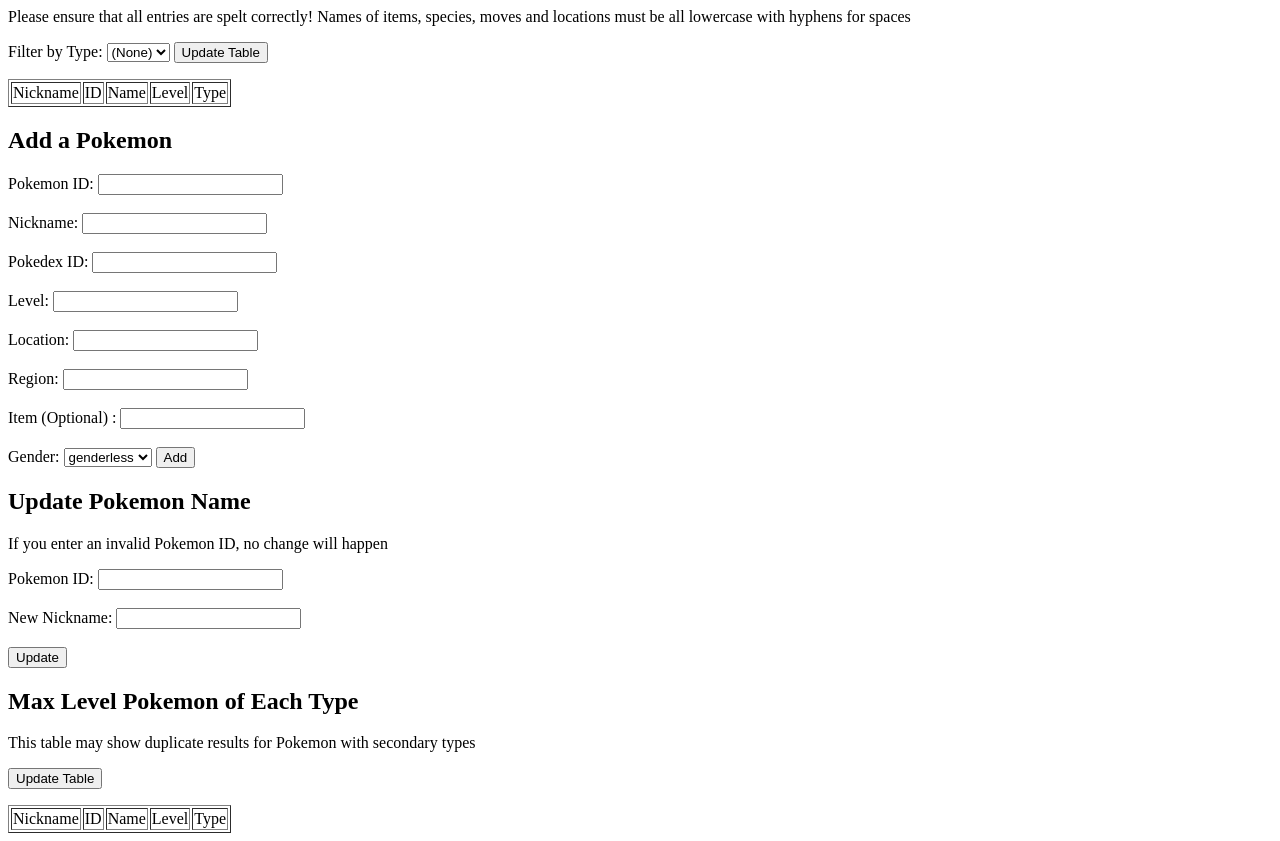
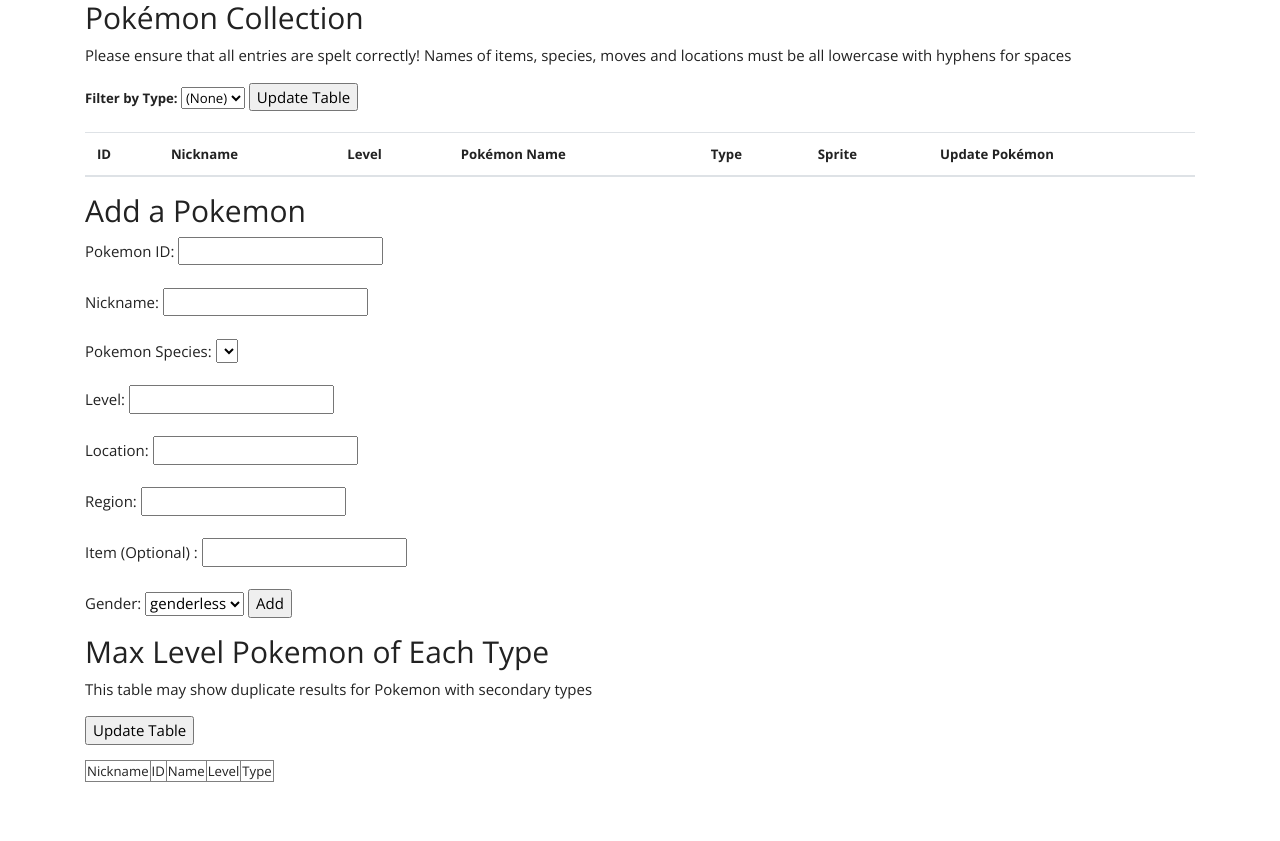
Before and after one commit to janellewong/pokemonDashboard, a Node server app: template templates/index.njk in a window 1280 px wide. After the commit the page ends 782 px from the top, so only its background shows below. Run offline with Node 20, Linux system fonts and the light colour scheme; the template is opened without the code that fills it: most values are stand-ins (such as "Sample title", 1, 10 or a date in 2020); lists and menus that the app fills with data are empty.

Commit message:
Update Frontend + Add Natl Pokedex

```diff
--- a/templates/index.njk
+++ b/templates/index.njk
@@ -1,60 +1,52 @@
-<html>
-  <head>
-          <title>Welcome to your Pokemon Storage!</title>
-  </head>
-
-  <body>
+{% extends "template.njk" %}
+{% block content %}
+  <div class="container">
+    <h2>Pokémon Collection</h2>
     <p>Please ensure that all entries are spelt correctly! Names of items, species,
     moves and locations must be all lowercase with hyphens for spaces</p>
-
-
       <form action="/" method="GET">
-      Filter by Type: <select name="typeName">
+        <label>
+          <b>Filter by Type: </b><select name="typeName">
             <option default value="">(None)</option>
             {% for type in types %}
               <option value="{{type.Name}}">{{type.Name}}</option>
             {% endfor %}
           </select>
+        </label>
         <input type="submit" value="Update Table" />
       </form>
-    <table border="1">
+      <table class="table table-hover table-striped">
         <thead>
           <tr>
-          <td>
-            Nickname
-          </td>
-          <td>
-            ID
-          </td>
-          <td>
-            Name
-          </td>
-          <td>
-            Level
-          </td>
-          <td>
-            Type
-          </td>
+            <th scope="col">ID</th>
+            <th scope="col">Nickname</th>
+            <th scope="col">Level</th>
+            <th scope="col">Pokémon Name</th>
+            <th scope="col">Type</th>
+            <th scope="col">Sprite</th>
+            <th scope="col">Update Pokémon</th>
           </tr>
         </thead>
         <tbody>
           {% for item in items %}
-          <tr>
+            <tr style="font-size: 16px; font-weight: bold;">
+              <form method="GET" action="updateName"> <!--refresh page when submitted-->
+                <input type="hidden" id="updateQueryRequest" name="updateQueryRequest">
+                <input type="hidden" name="insID" value="{{ item.ID }}">
+                <td>{{ item.ID }}</td>
                 <td>
-              {{ item.nickname }}
+                  <div class="form-group">
+                    <input type="text" class="form-control" name="insName" value="{{ item.nickname }}">
+                  </div>
                 </td>
+                <td>{{ item.level }}</td>
+                <td>{{ item.pokemonName }}</td>
+                <td>{{ item.typeName }}</td>
+                <td style="padding: 0px;"><img src="https://raw.githubusercontent.com/PokeAPI/sprites/master/sprites/pokemon/{{ item.PokedexID }}.png"/></td>
                 <td>
-              {{ item.ID }}
+                  <button class="btn btn-warning" type="submit">Update Pokémon</button>
                 </td>
-            <td>
-              {{ item.pokemonName }}
-            </td>
-            <td>
-              {{ item.level }}
-            </td>
-            <td>
-              {{ item.typeName }}
-            </td>
+              </form>
             </tr>
           {% endfor %}
         </tbody>
@@ -63,11 +55,17 @@
       <h2>Add a Pokemon</h2>
         <form method="GET" action="/insert"> <!--refresh page when submitted-->
 
-            Pokemon ID: <input type="text" name="ID"> <br /><br />
+              Pokemon ID: <input type="text" name="ID"><br /><br />
 
               Nickname: <input type="text" name="nickName"> <br /><br />
 
-            Pokedex ID: <input type="text" name="species"> <br /><br />
+              Pokemon Species:
+              <select name="species">
+                {% for pokemon in pokemonSpecies %}
+                  <option value="{{pokemon.id}}">{{pokemon.name}}</option>
+                {% endfor %}
+              </select>
+              <br /><br />
 
               Level: <input type="text" name="level"> <br /><br />
 
@@ -85,17 +83,6 @@
 
               <input type="submit" value="Add" name="Add"></p>
           </form>
-
-    <h2>Update Pokemon Name</h2>
-    <p>If you enter an invalid Pokemon ID, no change will happen</p>
-      <form method="GET" action="updateName"> <!--refresh page when submitted-->
-                <input type="hidden" id="updateQueryRequest" name="updateQueryRequest">
-                Pokemon ID: <input type="text" name="insID"> <br /><br />
-                New Nickname: <input type="text" name="insName"> <br /><br />
-
-                <input type="submit" value="Update" name="Update Name"></p>
-            </form>
-
 
       <h2>Max Level Pokemon of Each Type</h2>
       <p> This table may show duplicate results for Pokemon with secondary types</p>
@@ -145,5 +132,6 @@
                 </tr>
               {% endfor %}
             </tbody>
-  </body>
-</html>
+          </table>
+    </div>
+{% endblock %}
--- /dev/null
+++ b/templates/template.njk
@@ -0,0 +1,32 @@
+<html>
+  <head>
+    <title>Welcome to your Pokemon Storage!</title>
+    <link rel="stylesheet" href="https://cdnjs.cloudflare.com/ajax/libs/bootswatch/4.6.1/yeti/bootstrap.min.css" integrity="sha512-I7XN7UohsJrNHs9YBd+o6qDsepajw8d4xJ1jgLhnyi27JkOTS+S9kzHgGxg4pUJ7ha6JAMNq3POY7tbvZ9sHQw==" crossorigin="anonymous" referrerpolicy="no-referrer" />
+    <script src="https://cdn.jsdelivr.net/npm/jquery@3.5.1/dist/jquery.slim.min.js" integrity="sha384-DfXdz2htPH0lsSSs5nCTpuj/zy4C+OGpamoFVy38MVBnE+IbbVYUew+OrCXaRkfj" crossorigin="anonymous"></script>
+    <script src="https://cdn.jsdelivr.net/npm/bootstrap@4.6.1/dist/js/bootstrap.bundle.min.js" integrity="sha384-fQybjgWLrvvRgtW6bFlB7jaZrFsaBXjsOMm/tB9LTS58ONXgqbR9W8oWht/amnpF" crossorigin="anonymous"></script>
+  </head>
+  <body>
+  {% if navbar %}
+  <nav class="navbar navbar-expand-lg navbar-dark" style="background: rgb(187,43,50); margin-bottom: 0.5rem;">
+    <div class="container-fluid">
+      <a class="navbar-brand" href="#">Pokémon Stroage System</a>
+      <button class="navbar-toggler" type="button" data-bs-toggle="collapse" data-bs-target="#navbarColor02" aria-controls="navbarColor02" aria-expanded="false" aria-label="Toggle navigation">
+        <span class="navbar-toggler-icon"></span>
+      </button>
+
+      <div class="collapse navbar-collapse" id="navbarColor02">
+        <ul class="navbar-nav me-auto">
+          <li class="nav-item">
+            <a class="nav-link" href="/">Home</a>
+          </li>
+          <li class="nav-item">
+            <a class="nav-link" href="/pokedex" target='popup' onclick=window.open('/popup','popup','width=800,height=480'); return false;>Pokédex</a>
+          </li>
+        </ul>
+      </div>
+    </div>
+  </nav>
+  {% endif %}
+  {% block content %}{% endblock %}
+  </body>
+</html>
```
Also changed, not shown: src/routes.ts (+18 -6 lines), templates/pokedex.njk (added, +29 -0 lines). Lines whose indentation alone changed are shown as unchanged.
